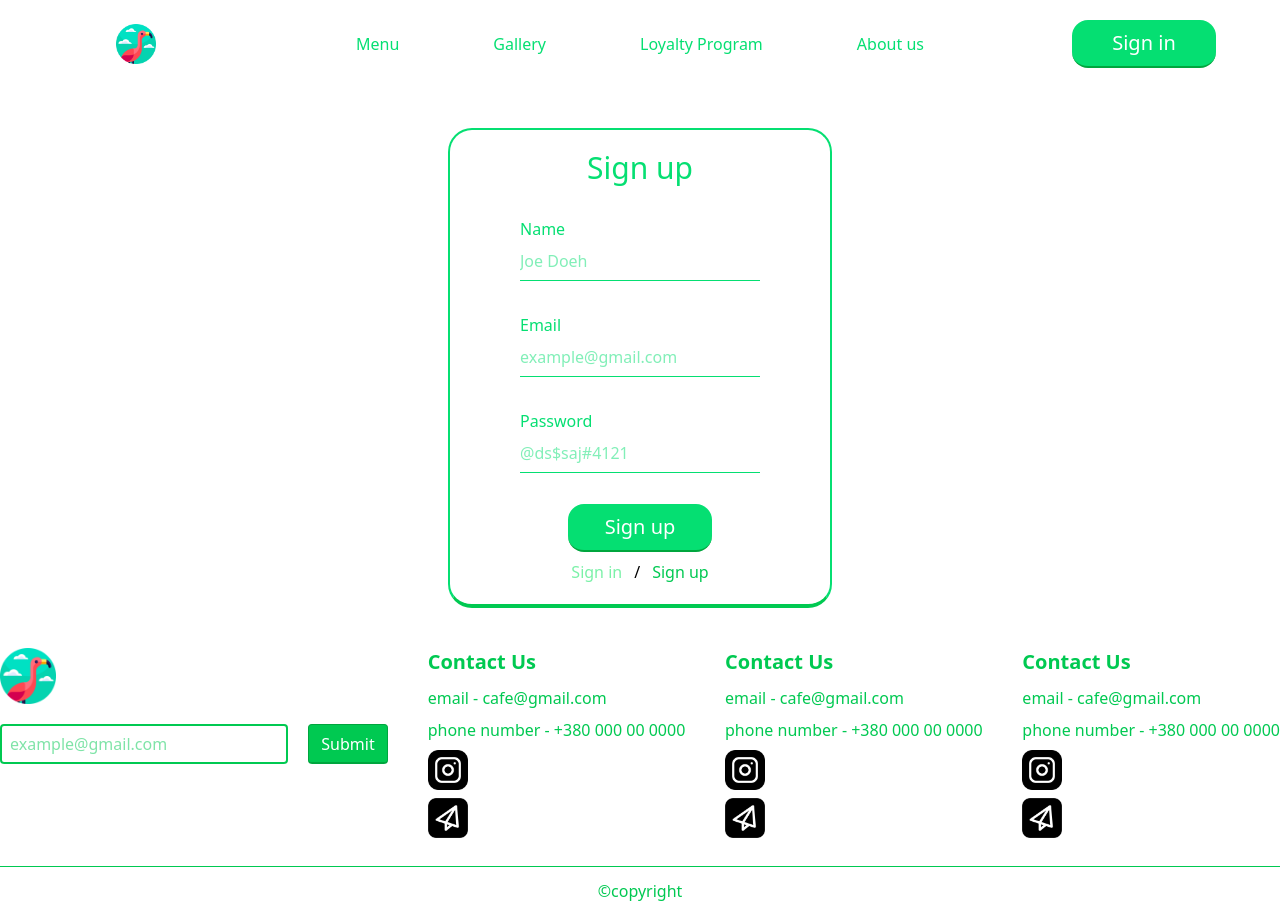
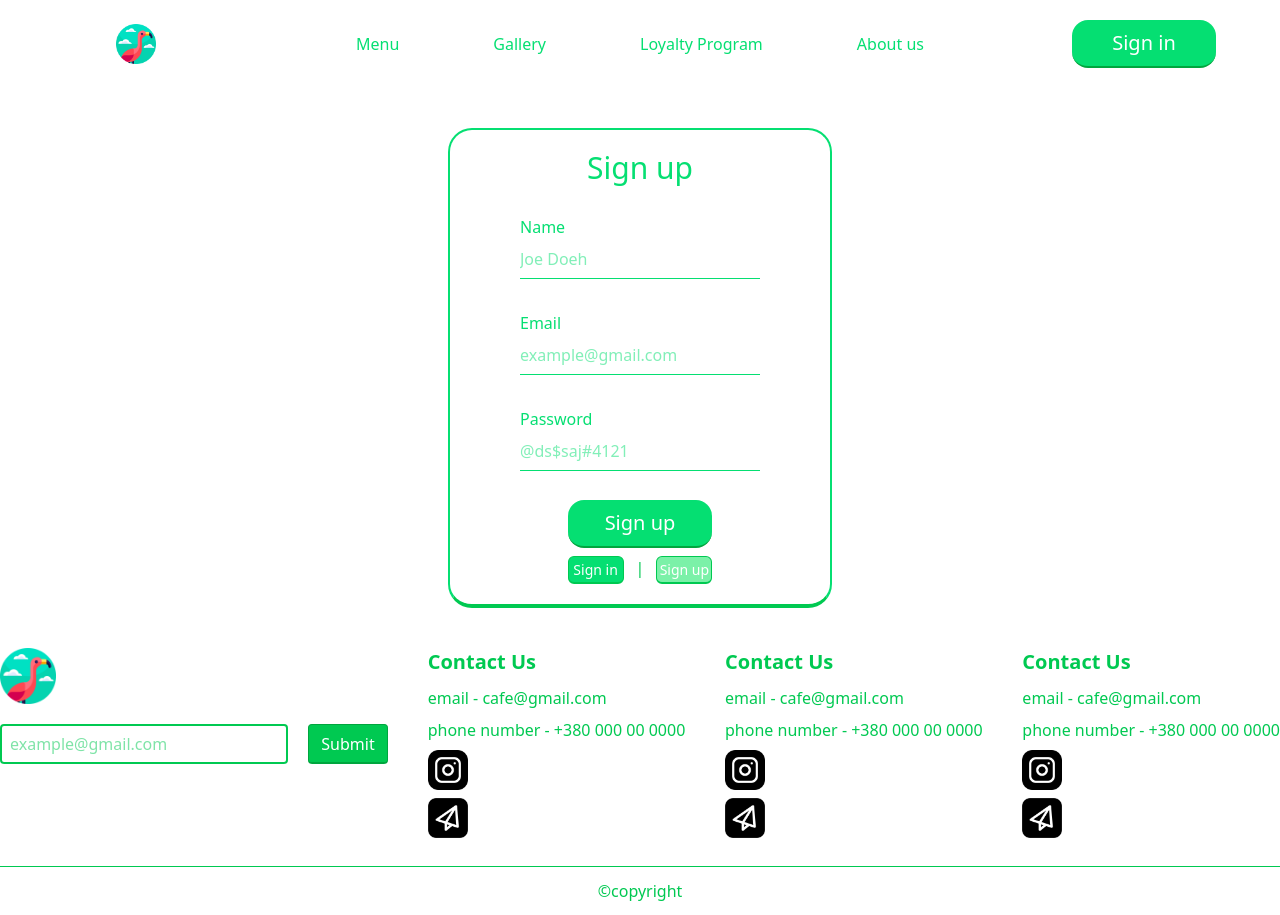
Before and after one commit to IvanDeresh/uni_cafe_proj, a React (Vite) app in the folder client/: page /sign-up in a window 1280 px wide. Built offline with nearby package versions, Linux system fonts and the light colour scheme.

Commit message:
"client side for sign forms completed"

```diff
--- a/client/src/App.tsx
+++ b/client/src/App.tsx
@@ -1,7 +1,7 @@
 import { BrowserRouter as Router, Routes, Route } from "react-router-dom";
 import Layout from "./pages/layout/Layout";
 import Home from "./pages/Home";
-import Menu from "./pages/Menu";
+import Menu from "./pages/Menu/index";
 import LoyaltyProgram from "./pages/LoyaltyProgram";
 import Gallery from "./pages/Gallery";
 import AboutUs from "./pages/AboutUs";
--- a/client/src/pages/Menu.tsx
+++ /dev/null
@@ -1,18 +0,0 @@
-const Menu = () => {
-  return (
-    <div className="min-h-[60vh] flex flex-col items-center">
-      <h2 className="text-3xl text-green-400 font-bold mt-5">Menu</h2>
-      <div>
-        <div>
-          <h3>Filter</h3>
-        </div>
-        <div>
-          <ul>VIEW</ul>
-          <ul>PRODUCTS</ul>
-        </div>
-      </div>
-    </div>
-  );
-};
-
-export default Menu;
--- /dev/null
+++ b/client/src/pages/Menu/index.tsx
@@ -0,0 +1,34 @@
+import { hits } from "../../constant";
+
+const Menu = () => {
+  return (
+    <div className="min-h-[60vh] flex flex-col items-center">
+      <h2 className="text-3xl text-green-400 font-bold mt-5">Menu</h2>
+      <div className="flex">
+        <div>
+          <h3>Filter</h3>
+          <div>
+            <h4></h4>
+            <ul>
+              <li></li>
+              <li></li>
+              <li></li>
+              <li></li>
+              <li></li>
+            </ul>
+          </div>
+        </div>
+        <div>
+          <ul>VIEW</ul>
+          <ul>
+            {hits.map((el) => {
+              return <li>{el.name}</li>;
+            })}
+          </ul>
+        </div>
+      </div>
+    </div>
+  );
+};
+
+export default Menu;
--- a/client/src/pages/sign/SignIn.tsx
+++ b/client/src/pages/sign/SignIn.tsx
@@ -55,20 +55,16 @@ const SignIn = () => {
             label="Sign in"
             type="submit"
           />
-          <div className="flex gap-3 mt-2">
+          <div className="flex gap-3 mt-2 text-green-500">
             <Link
               to="/sign-in"
-              className={`${
-                path === "/sign-in" ? "text-green-500" : "text-green-300"
-              }`}
+              className={`flex text-sm justify-center items-center w-14 h-7 rounded-md text-white border border-b-2 border-green-500 bg-green-300`}
             >
               Sign in
             </Link>
-            /
+            |
             <Link
-              className={`${
-                path === "/sign-up" ? "text-green-500" : "text-green-300"
-              }`}
+              className={`flex justify-center text-sm items-center w-14 h-7 rounded-md text-white border border-b-2 border-green-500 bg-green-400`}
               to="/sign-up"
             >
               Sign up
--- a/client/src/pages/sign/SignUp.tsx
+++ b/client/src/pages/sign/SignUp.tsx
@@ -75,20 +75,16 @@ const SignUp = () => {
             label="Sign up"
             type="submit"
           />
-          <div className="flex gap-3 mt-2">
+          <div className="flex gap-3 mt-2 text-green-500">
             <Link
               to="/sign-in"
-              className={`${
-                path === "/sign-in" ? "text-green-500" : "text-green-300"
-              }`}
+              className={`flex text-sm justify-center items-center w-14 h-7 rounded-md text-white border border-b-2 border-green-500 bg-green-400`}
             >
               Sign in
             </Link>
-            /
+            |
             <Link
-              className={`${
-                path === "/sign-up" ? "text-green-500" : "text-green-300"
-              }`}
+              className={`flex justify-center text-sm items-center w-14 h-7 rounded-md text-white border border-b-2 border-green-500 bg-green-300`}
               to="/sign-up"
             >
               Sign up
```
